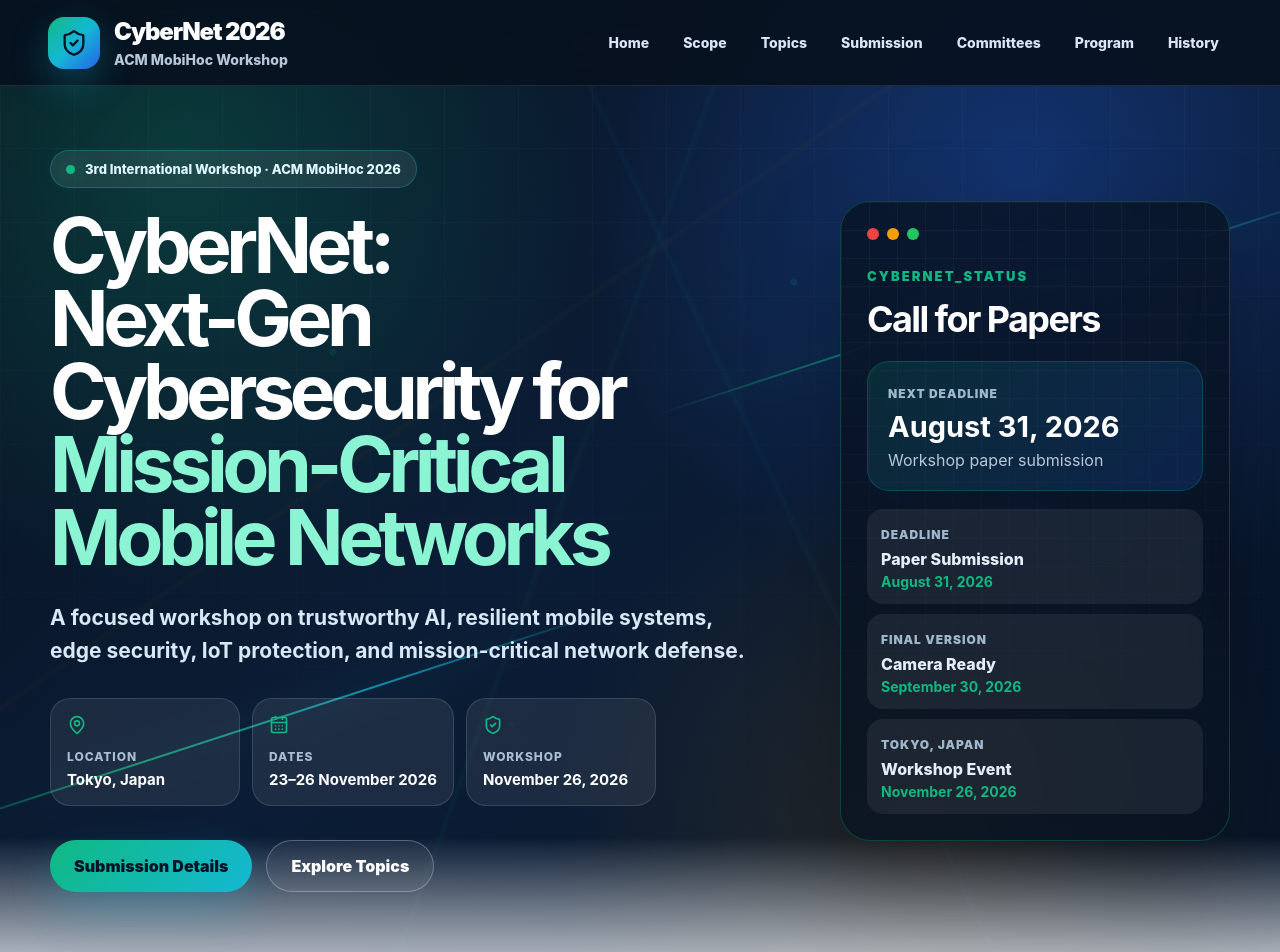
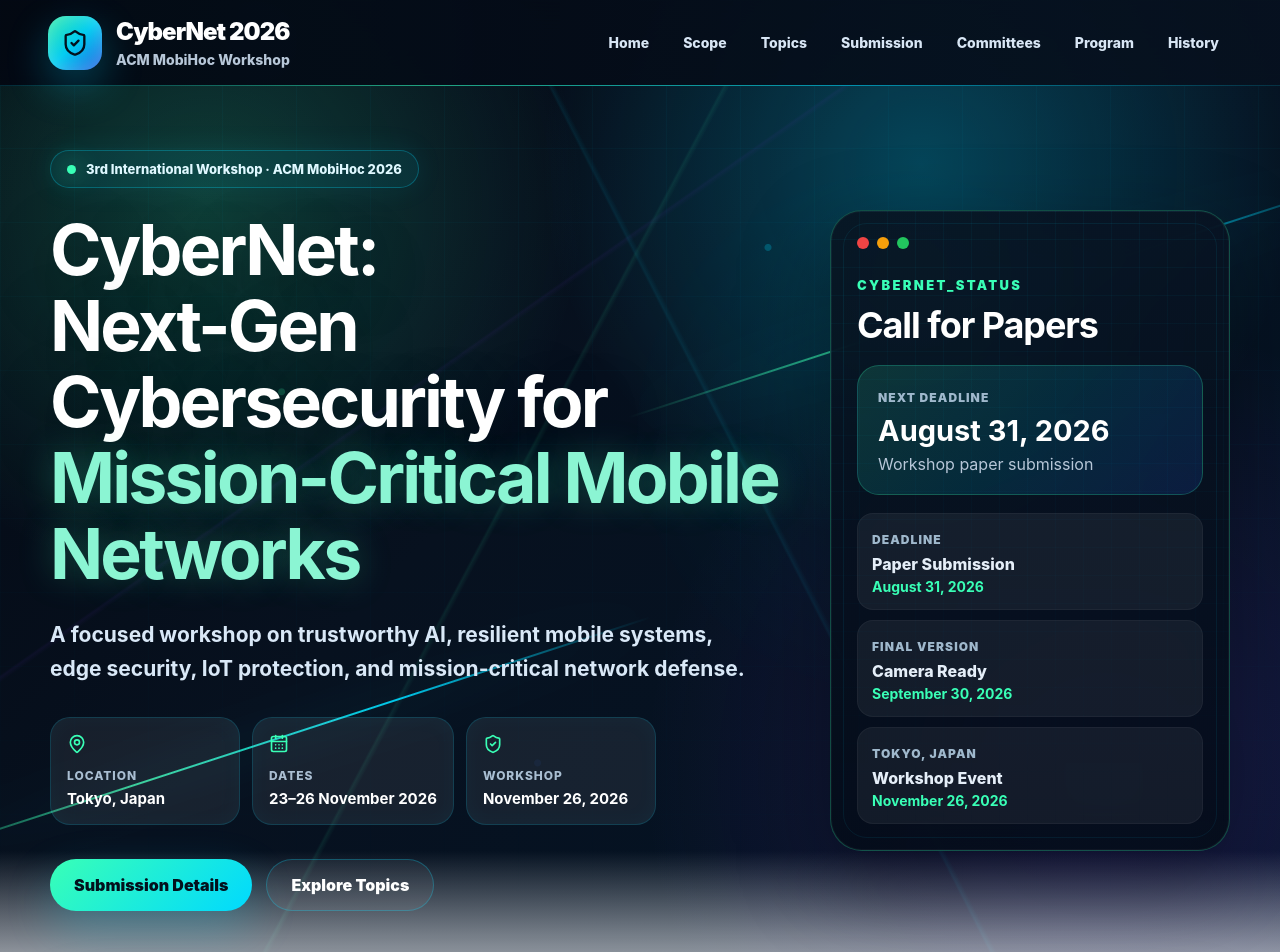
Before and after one commit to cybernet2026/cybernet2026, a React (Vite) app: page / in a window 1280 px wide. Shown: the top 952 px of the page. Built offline with nearby package versions, Linux system fonts and the light colour scheme; the HTML template or start-up script is replaced by a standard one.

Commit message:
Refactor CSS variables and styles for UI updates

```diff
--- a/src/index.css
+++ b/src/index.css
@@ -3,19 +3,23 @@
 }
 
 :root {
-  --bg: #07111f;
-  --deep: #081322;
-  --panel: #0e1f35;
-  --panel2: #132a46;
+  --bg: #030812;
+  --bg2: #07111f;
+  --panel: #0b1728;
+  --panel2: #0f2238;
   --text: #0f172a;
   --muted: #64748b;
+  --white: #ffffff;
   --blue: #2563eb;
-  --cyan: #14b8d4;
-  --green: #10b981;
+  --cyan: #00d9ff;
+  --green: #39ffb6;
+  --lime: #a3ff12;
+  --purple: #7c3aed;
   --amber: #f59e0b;
   --red: #ef4444;
-  --line: rgba(148, 163, 184, 0.24);
-  --shadow: 0 24px 70px rgba(15, 23, 42, 0.12);
+  --line: rgba(148, 163, 184, 0.22);
+  --glass: rgba(255, 255, 255, 0.075);
+  --shadow: 0 24px 70px rgba(3, 8, 18, 0.18);
 }
 
 html {
@@ -57,27 +61,51 @@ input {
   display: flex;
   align-items: center;
   justify-content: space-between;
-  background: rgba(7, 17, 31, 0.9);
-  border-bottom: 1px solid rgba(255, 255, 255, 0.1);
-  backdrop-filter: blur(18px);
   color: white;
+  background:
+    linear-gradient(90deg, rgba(3, 8, 18, 0.94), rgba(7, 17, 31, 0.91)),
+    radial-gradient(circle at 20% 50%, rgba(0, 217, 255, 0.1), transparent 30%);
+  border-bottom: 1px solid rgba(0, 217, 255, 0.16);
+  backdrop-filter: blur(20px);
+}
+
+.navbar::after {
+  content: "";
+  position: absolute;
+  left: 0;
+  right: 0;
+  bottom: -1px;
+  height: 1px;
+  background: linear-gradient(
+    90deg,
+    transparent,
+    rgba(57, 255, 182, 0.75),
+    rgba(0, 217, 255, 0.75),
+    transparent
+  );
+  opacity: 0.75;
 }
 
 .brand {
+  position: relative;
+  z-index: 1;
   display: flex;
   align-items: center;
   gap: 14px;
 }
 
 .brandIcon {
-  width: 52px;
-  height: 52px;
+  width: 54px;
+  height: 54px;
   display: grid;
   place-items: center;
-  border-radius: 16px;
-  background: linear-gradient(135deg, #10b981, #14b8d4, #2563eb);
-  color: #061326;
-  box-shadow: 0 14px 36px rgba(20, 184, 212, 0.28);
+  border-radius: 18px;
+  background:
+    linear-gradient(135deg, rgba(57, 255, 182, 0.92), rgba(0, 217, 255, 0.94), rgba(37, 99, 235, 0.96));
+  color: #03111d;
+  box-shadow:
+    0 16px 42px rgba(0, 217, 255, 0.28),
+    inset 0 0 18px rgba(255, 255, 255, 0.24);
 }
 
 .brandIcon svg {
@@ -89,7 +117,7 @@ input {
   display: block;
   font-size: 24px;
   font-weight: 950;
-  letter-spacing: -0.05em;
+  letter-spacing: -0.04em;
 }
 
 .brand small {
@@ -101,6 +129,8 @@ input {
 }
 
 .nav {
+  position: relative;
+  z-index: 1;
   display: flex;
   align-items: center;
   gap: 8px;
@@ -112,11 +142,13 @@ input {
   color: #d8e6f5;
   font-size: 14px;
   font-weight: 850;
+  transition: 0.2s ease;
 }
 
 .nav a:hover {
-  background: rgba(20, 184, 212, 0.13);
+  background: rgba(0, 217, 255, 0.11);
   color: white;
+  box-shadow: inset 0 0 0 1px rgba(0, 217, 255, 0.2);
 }
 
 .menuBtn {
@@ -130,20 +162,20 @@ input {
 }
 
 /* =========================
-   HERO — MISSION-CRITICAL NETWORK THEME
+   HERO — CYBER COMMAND THEME
 ========================= */
 
 .hero {
   position: relative;
-  min-height: 96vh;
-  padding: 150px 42px 115px;
+  min-height: 98vh;
+  padding: 150px 42px 120px;
   color: white;
   overflow: hidden;
   background:
-    radial-gradient(circle at 14% 16%, rgba(16, 185, 129, 0.23), transparent 31%),
-    radial-gradient(circle at 80% 18%, rgba(37, 99, 235, 0.32), transparent 34%),
-    radial-gradient(circle at 72% 82%, rgba(245, 158, 11, 0.12), transparent 30%),
-    linear-gradient(135deg, #07111f 0%, #0b1d36 46%, #061326 100%);
+    radial-gradient(circle at 16% 20%, rgba(57, 255, 182, 0.21), transparent 28%),
+    radial-gradient(circle at 72% 16%, rgba(0, 217, 255, 0.26), transparent 30%),
+    radial-gradient(circle at 86% 75%, rgba(124, 58, 237, 0.18), transparent 34%),
+    linear-gradient(135deg, #030812 0%, #07111f 42%, #031426 100%);
 }
 
 .hero::before {
@@ -151,33 +183,34 @@ input {
   position: absolute;
   inset: 0;
   background-image:
-    linear-gradient(rgba(255, 255, 255, 0.065) 1px, transparent 1px),
-    linear-gradient(90deg, rgba(255, 255, 255, 0.065) 1px, transparent 1px),
-    radial-gradient(circle at 26% 35%, rgba(16, 185, 129, 0.45) 0 3px, transparent 4px),
-    radial-gradient(circle at 62% 28%, rgba(20, 184, 212, 0.45) 0 3px, transparent 4px),
-    radial-gradient(circle at 72% 58%, rgba(245, 158, 11, 0.42) 0 3px, transparent 4px),
-    radial-gradient(circle at 40% 72%, rgba(37, 99, 235, 0.45) 0 3px, transparent 4px);
+    linear-gradient(rgba(0, 217, 255, 0.075) 1px, transparent 1px),
+    linear-gradient(90deg, rgba(0, 217, 255, 0.075) 1px, transparent 1px),
+    radial-gradient(circle at 22% 38%, rgba(57, 255, 182, 0.72) 0 3px, transparent 4px),
+    radial-gradient(circle at 60% 24%, rgba(0, 217, 255, 0.65) 0 3px, transparent 4px),
+    radial-gradient(circle at 78% 59%, rgba(163, 255, 18, 0.48) 0 3px, transparent 4px),
+    radial-gradient(circle at 42% 74%, rgba(37, 99, 235, 0.65) 0 3px, transparent 4px);
   background-size: 74px 74px, 74px 74px, 100% 100%, 100% 100%, 100% 100%, 100% 100%;
-  opacity: 0.42;
-  mask-image: linear-gradient(to bottom, black, transparent 92%);
+  opacity: 0.5;
+  mask-image: linear-gradient(to bottom, black, transparent 94%);
 }
 
 .hero::after {
   content: "";
   position: absolute;
   inset: auto 0 0;
-  height: 170px;
+  height: 180px;
   background: linear-gradient(to top, #f4f7fb, transparent);
 }
 
 .heroGrid {
   position: absolute;
   inset: 0;
-  opacity: 0.18;
+  opacity: 0.45;
   background:
-    linear-gradient(110deg, transparent 0 45%, rgba(16, 185, 129, 0.25) 45.2%, transparent 45.6%),
-    linear-gradient(65deg, transparent 0 58%, rgba(20, 184, 212, 0.22) 58.2%, transparent 58.6%),
-    linear-gradient(145deg, transparent 0 37%, rgba(245, 158, 11, 0.16) 37.2%, transparent 37.6%);
+    linear-gradient(118deg, transparent 0 42%, rgba(57, 255, 182, 0.18) 42.15%, transparent 42.45%),
+    linear-gradient(63deg, transparent 0 57%, rgba(0, 217, 255, 0.18) 57.15%, transparent 57.45%),
+    linear-gradient(145deg, transparent 0 35%, rgba(124, 58, 237, 0.14) 35.15%, transparent 35.45%),
+    radial-gradient(circle at 70% 42%, rgba(0, 217, 255, 0.13), transparent 26%);
 }
 
 .scan {
@@ -186,24 +219,24 @@ input {
   background: linear-gradient(
     90deg,
     transparent,
-    rgba(16, 185, 129, 0.72),
-    rgba(20, 184, 212, 0.72),
+    rgba(57, 255, 182, 0.8),
+    rgba(0, 217, 255, 0.9),
     transparent
   );
   transform: rotate(-18deg);
-  filter: drop-shadow(0 0 18px rgba(20, 184, 212, 0.55));
+  filter: drop-shadow(0 0 20px rgba(0, 217, 255, 0.65));
 }
 
 .scanA {
-  top: 30%;
-  right: -80px;
-  width: 720px;
+  top: 29%;
+  right: -90px;
+  width: 760px;
 }
 
 .scanB {
   bottom: 28%;
-  left: -120px;
-  width: 760px;
+  left: -130px;
+  width: 800px;
 }
 
 .heroShell {
@@ -212,7 +245,7 @@ input {
   width: min(1180px, 100%);
   margin: auto;
   display: grid;
-  grid-template-columns: 1fr 390px;
+  grid-template-columns: 1fr 400px;
   gap: 46px;
   align-items: center;
 }
@@ -222,14 +255,15 @@ input {
   display: flex;
   align-items: center;
   gap: 10px;
-  margin-bottom: 22px;
-  padding: 10px 15px;
+  margin-bottom: 24px;
+  padding: 10px 16px;
   border-radius: 999px;
-  background: rgba(255, 255, 255, 0.08);
-  border: 1px solid rgba(20, 184, 212, 0.32);
+  background: rgba(0, 217, 255, 0.08);
+  border: 1px solid rgba(0, 217, 255, 0.28);
   color: #dff8ff;
   font-size: 13px;
   font-weight: 850;
+  box-shadow: 0 0 30px rgba(0, 217, 255, 0.08);
 }
 
 .statusPill span {
@@ -237,20 +271,22 @@ input {
   height: 9px;
   border-radius: 999px;
   background: var(--green);
-  box-shadow: 0 0 22px var(--green);
+  box-shadow: 0 0 24px var(--green);
 }
 
 .hero h1 {
   margin: 0;
-  max-width: 900px;
-  font-size: clamp(44px, 6vw, 80px);
-  line-height: 0.95;
-  letter-spacing: -0.07em;
+  max-width: 930px;
+  font-size: clamp(42px, 5.45vw, 74px);
+  line-height: 1.09;
+  letter-spacing: -0.04em;
+  text-shadow: 0 18px 60px rgba(0, 0, 0, 0.35);
 }
 
 .hero h1 em {
   color: #8bf5d3;
   font-style: normal;
+  text-shadow: 0 0 34px rgba(57, 255, 182, 0.26);
 }
 
 .heroLead {
@@ -258,12 +294,12 @@ input {
   margin: 26px 0 0;
   color: #d9e8f7;
   font-size: 21px;
-  line-height: 1.6;
+  line-height: 1.62;
   font-weight: 650;
 }
 
 .heroFacts {
-  margin-top: 30px;
+  margin-top: 31px;
   display: flex;
   flex-wrap: wrap;
   gap: 12px;
@@ -273,8 +309,9 @@ input {
   min-width: 190px;
   padding: 16px;
   border-radius: 20px;
-  background: rgba(255, 255, 255, 0.075);
-  border: 1px solid rgba(255, 255, 255, 0.12);
+  background: rgba(255, 255, 255, 0.07);
+  border: 1px solid rgba(0, 217, 255, 0.16);
+  box-shadow: inset 0 0 22px rgba(0, 217, 255, 0.035);
 }
 
 .heroFacts svg {
@@ -315,18 +352,24 @@ input {
   padding: 0 24px;
   border-radius: 999px;
   font-weight: 950;
+  transition: 0.2s ease;
 }
 
 .primaryBtn {
-  background: linear-gradient(135deg, #10b981, #14b8d4);
-  color: #061326;
-  box-shadow: 0 18px 44px rgba(20, 184, 212, 0.22);
+  background: linear-gradient(135deg, #39ffb6, #00d9ff);
+  color: #03111d;
+  box-shadow: 0 18px 48px rgba(0, 217, 255, 0.22);
 }
 
 .ghostBtn {
   color: white;
-  border: 1px solid rgba(255, 255, 255, 0.26);
-  background: rgba(255, 255, 255, 0.06);
+  border: 1px solid rgba(0, 217, 255, 0.27);
+  background: rgba(255, 255, 255, 0.055);
+}
+
+.primaryBtn:hover,
+.ghostBtn:hover {
+  transform: translateY(-3px);
 }
 
 /* =========================
@@ -335,12 +378,16 @@ input {
 
 .commandCard {
   position: relative;
-  border-radius: 30px;
+  border-radius: 32px;
   padding: 26px;
-  background: rgba(8, 19, 34, 0.78);
-  border: 1px solid rgba(16, 185, 129, 0.28);
-  box-shadow: 0 34px 90px rgba(0, 0, 0, 0.28);
-  backdrop-filter: blur(20px);
+  background:
+    linear-gradient(180deg, rgba(8, 19, 34, 0.92), rgba(4, 12, 24, 0.88)),
+    radial-gradient(circle at 20% 10%, rgba(57, 255, 182, 0.15), transparent 30%);
+  border: 1px solid rgba(57, 255, 182, 0.26);
+  box-shadow:
+    0 34px 90px rgba(0, 0, 0, 0.34),
+    inset 0 0 0 1px rgba(255, 255, 255, 0.035);
+  backdrop-filter: blur(22px);
   overflow: hidden;
 }
 
@@ -349,10 +396,19 @@ input {
   position: absolute;
   inset: 0;
   background:
-    linear-gradient(90deg, rgba(255, 255, 255, 0.04) 1px, transparent 1px),
-    linear-gradient(rgba(255, 255, 255, 0.04) 1px, transparent 1px);
+    linear-gradient(90deg, rgba(0, 217, 255, 0.045) 1px, transparent 1px),
+    linear-gradient(rgba(0, 217, 255, 0.045) 1px, transparent 1px);
   background-size: 28px 28px;
   mask-image: linear-gradient(to bottom, black, transparent);
+  pointer-events: none;
+}
+
+.commandCard::after {
+  content: "";
+  position: absolute;
+  inset: 12px;
+  border-radius: 24px;
+  border: 1px solid rgba(0, 217, 255, 0.08);
   pointer-events: none;
 }
 
@@ -389,14 +445,15 @@ input {
   margin-top: 28px;
   color: var(--green);
   font-size: 13px;
-  letter-spacing: 0.16em;
+  letter-spacing: 0.18em;
   font-weight: 950;
 }
 
 .commandCard h2 {
   margin: 8px 0 20px;
   font-size: 36px;
-  letter-spacing: -0.045em;
+  line-height: 1.08;
+  letter-spacing: -0.03em;
 }
 
 .deadlineBox {
@@ -404,17 +461,18 @@ input {
   border-radius: 22px;
   background: linear-gradient(
     135deg,
-    rgba(16, 185, 129, 0.14),
-    rgba(37, 99, 235, 0.18)
+    rgba(57, 255, 182, 0.14),
+    rgba(0, 217, 255, 0.12),
+    rgba(37, 99, 235, 0.16)
   );
-  border: 1px solid rgba(16, 185, 129, 0.24);
+  border: 1px solid rgba(57, 255, 182, 0.22);
 }
 
 .deadlineBox small,
 .terminalRows b {
   color: #9fb8cc;
   text-transform: uppercase;
-  letter-spacing: 0.08em;
+  letter-spacing: 0.09em;
   font-size: 12px;
   font-weight: 950;
 }
@@ -440,7 +498,8 @@ input {
 .terminalRows div {
   padding: 14px;
   border-radius: 16px;
-  background: rgba(255, 255, 255, 0.065);
+  background: rgba(255, 255, 255, 0.06);
+  border: 1px solid rgba(255, 255, 255, 0.045);
 }
 
 .terminalRows span,
@@ -472,8 +531,10 @@ input {
   display: grid;
   grid-template-columns: repeat(4, 1fr);
   overflow: hidden;
-  border-radius: 26px;
-  background: white;
+  border-radius: 28px;
+  background:
+    linear-gradient(135deg, #ffffff, #f5fbff);
+  border: 1px solid rgba(0, 217, 255, 0.12);
   box-shadow: var(--shadow);
 }
 
@@ -490,7 +551,7 @@ input {
   display: block;
   color: var(--blue);
   font-size: 32px;
-  letter-spacing: -0.04em;
+  letter-spacing: -0.035em;
 }
 
 .metricStrip span {
@@ -514,7 +575,9 @@ input {
   width: 100%;
   max-width: none;
   padding: 88px max(20px, calc((100vw - 1180px) / 2));
-  background: #edf4fb;
+  background:
+    radial-gradient(circle at 12% 20%, rgba(0, 217, 255, 0.08), transparent 28%),
+    #edf4fb;
 }
 
 .darkSection {
@@ -522,9 +585,9 @@ input {
   max-width: none;
   padding: 88px max(20px, calc((100vw - 1180px) / 2));
   background:
-    radial-gradient(circle at 15% 20%, rgba(16, 185, 129, 0.14), transparent 30%),
+    radial-gradient(circle at 15% 20%, rgba(57, 255, 182, 0.14), transparent 30%),
     radial-gradient(circle at 78% 72%, rgba(37, 99, 235, 0.2), transparent 32%),
-    linear-gradient(135deg, #07111f, #0d1b2f);
+    linear-gradient(135deg, #030812, #07111f 55%, #0d1b2f);
   color: white;
 }
 
@@ -536,8 +599,8 @@ input {
 .sectionHeader h2 {
   margin: 0;
   font-size: clamp(36px, 4.5vw, 60px);
-  line-height: 0.98;
-  letter-spacing: -0.06em;
+  line-height: 1.04;
+  letter-spacing: -0.04em;
 }
 
 .sectionHeader > p:last-child {
@@ -583,6 +646,14 @@ input {
   background: white;
   border: 1px solid #e0e9f5;
   box-shadow: 0 18px 50px rgba(15, 23, 42, 0.07);
+  transition: 0.2s ease;
+}
+
+.featureCard:hover,
+.personCard:hover {
+  transform: translateY(-5px);
+  border-color: rgba(0, 217, 255, 0.35);
+  box-shadow: 0 24px 64px rgba(15, 23, 42, 0.12);
 }
 
 .featureCard svg {
@@ -595,7 +666,8 @@ input {
 .personCard h3 {
   margin: 18px 0 10px;
   font-size: 22px;
-  letter-spacing: -0.03em;
+  line-height: 1.18;
+  letter-spacing: -0.02em;
 }
 
 .featureCard p,
@@ -614,8 +686,8 @@ input {
   border-radius: 30px;
   color: white;
   background:
-    linear-gradient(135deg, rgba(7, 17, 31, 0.96), rgba(14, 59, 130, 0.96)),
-    radial-gradient(circle at 90% 10%, rgba(16, 185, 129, 0.3), transparent 34%);
+    linear-gradient(135deg, rgba(3, 8, 18, 0.98), rgba(14, 59, 130, 0.95)),
+    radial-gradient(circle at 90% 10%, rgba(57, 255, 182, 0.28), transparent 34%);
   overflow: hidden;
 }
 
@@ -624,8 +696,8 @@ input {
   position: absolute;
   inset: 0;
   background-image:
-    linear-gradient(90deg, rgba(255, 255, 255, 0.045) 1px, transparent 1px),
-    linear-gradient(rgba(255, 255, 255, 0.045) 1px, transparent 1px);
+    linear-gradient(90deg, rgba(0, 217, 255, 0.05) 1px, transparent 1px),
+    linear-gradient(rgba(0, 217, 255, 0.05) 1px, transparent 1px);
   background-size: 34px 34px;
   pointer-events: none;
 }
@@ -638,8 +710,8 @@ input {
 .objectivePanel h3 {
   margin: 0;
   font-size: 34px;
-  line-height: 1;
-  letter-spacing: -0.04em;
+  line-height: 1.08;
+  letter-spacing: -0.035em;
 }
 
 .objectivePanel p {
@@ -657,7 +729,7 @@ input {
   width: 100%;
   height: 60px;
   padding: 0 22px;
-  border: 1px solid rgba(255, 255, 255, 0.14);
+  border: 1px solid rgba(0, 217, 255, 0.2);
   border-radius: 999px;
   background: rgba(255, 255, 255, 0.08);
   color: white;
@@ -679,8 +751,14 @@ input {
   min-height: 118px;
   padding: 20px;
   border-radius: 22px;
-  background: rgba(255, 255, 255, 0.07);
-  border: 1px solid rgba(255, 255, 255, 0.1);
+  background: rgba(255, 255, 255, 0.065);
+  border: 1px solid rgba(0, 217, 255, 0.11);
+  transition: 0.2s ease;
+}
+
+.topicCard:hover {
+  transform: translateY(-4px);
+  background: rgba(0, 217, 255, 0.09);
 }
 
 .topicCard svg {
@@ -725,7 +803,8 @@ input {
 .instructionCard h3 {
   margin: 18px 0;
   font-size: 34px;
-  letter-spacing: -0.04em;
+  line-height: 1.08;
+  letter-spacing: -0.035em;
 }
 
 .instructionCard li {
@@ -750,7 +829,9 @@ input {
   min-height: 170px;
   padding: 24px;
   border-radius: 26px;
-  background: linear-gradient(135deg, #ffffff, #edf6ff);
+  background:
+    linear-gradient(135deg, #ffffff, #edf6ff),
+    radial-gradient(circle at 100% 0%, rgba(0, 217, 255, 0.18), transparent 30%);
   border: 1px solid #dce8f6;
   box-shadow: 0 16px 46px rgba(15, 23, 42, 0.08);
 }
@@ -774,6 +855,7 @@ input {
 .dateCard h3 {
   margin: 26px 0 9px;
   font-size: 21px;
+  line-height: 1.16;
 }
 
 .dateCard p {
@@ -787,7 +869,9 @@ input {
   margin-top: 24px;
   padding: 32px;
   border-radius: 30px;
-  background: linear-gradient(135deg, #07111f, #0e3b82);
+  background:
+    linear-gradient(135deg, #030812, #0e3b82),
+    radial-gradient(circle at 90% 10%, rgba(57, 255, 182, 0.2), transparent 30%);
   color: white;
   display: flex;
   align-items: center;
@@ -798,7 +882,8 @@ input {
 .submissionBanner h3 {
   margin: 0;
   font-size: 34px;
-  letter-spacing: -0.04em;
+  line-height: 1.08;
+  letter-spacing: -0.035em;
 }
 
 .submissionBanner p {
@@ -821,7 +906,8 @@ input {
 .blockTitle {
   margin: 36px 0 18px;
   font-size: 30px;
-  letter-spacing: -0.04em;
+  line-height: 1.12;
+  letter-spacing: -0.035em;
 }
 
 .peopleGrid {
@@ -840,9 +926,10 @@ input {
   display: grid;
   place-items: center;
   border-radius: 20px;
-  background: linear-gradient(135deg, var(--green), var(--blue));
+  background: linear-gradient(135deg, var(--green), var(--cyan), var(--blue));
   color: white;
   font-weight: 950;
+  box-shadow: 0 14px 34px rgba(0, 217, 255, 0.18);
 }
 
 .personCard a {
@@ -890,6 +977,7 @@ input {
 
 .programItem h3 {
   margin: 0;
+  line-height: 1.16;
 }
 
 .programItem p {
@@ -921,7 +1009,7 @@ input {
   border-radius: 24px;
   overflow: hidden;
   background: rgba(255, 255, 255, 0.075);
-  border: 1px solid rgba(255, 255, 255, 0.12);
+  border: 1px solid rgba(0, 217, 255, 0.12);
 }
 
 .editionCard button {
@@ -956,6 +1044,7 @@ input {
 .editionCard h3 {
   margin: 0 0 12px;
   color: white;
+  line-height: 1.16;
 }
 
 .editionCard p {
@@ -981,7 +1070,7 @@ input {
 
 .footer {
   padding: 42px max(20px, calc((100vw - 1180px) / 2));
-  background: #050b14;
+  background: #030812;
   color: #c7d8ea;
   display: flex;
   justify-content: space-between;
@@ -1033,7 +1122,7 @@ input {
     align-items: stretch;
     padding: 12px;
     background: #07111f;
-    border: 1px solid rgba(255, 255, 255, 0.12);
+    border: 1px solid rgba(0, 217, 255, 0.12);
     border-radius: 24px;
   }
 
@@ -1103,7 +1192,9 @@ input {
   }
 
   .hero h1 {
-    font-size: 42px;
+    font-size: 40px;
+    line-height: 1.12;
+    letter-spacing: -0.032em;
   }
 
   .heroLead {
@@ -1125,6 +1216,8 @@ input {
 
   .sectionHeader h2 {
     font-size: 38px;
+    line-height: 1.08;
+    letter-spacing: -0.035em;
   }
 
   .scopeGrid,
```
